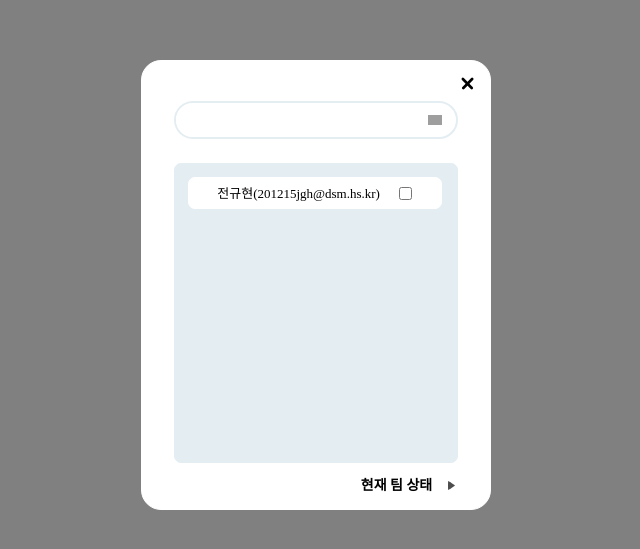
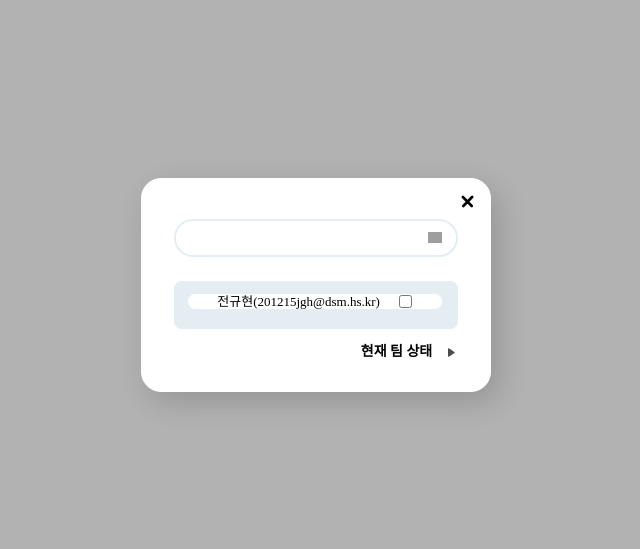
Before and after one commit to Ghyeon1215/Pear_CodeClone, a React (Create React App) app in the folder Main_Gyuhyeon/Avocat_Pear/: page /report-writing-modal in a window 1280 px wide. Shown: the part 115-664 px from the top of the page, without its empty margins (324-964 px from the left). Built offline with nearby package versions, Linux system fonts and the light colour scheme; grey boxes are pictures that could not be loaded; a web font is replaced by a local one.

Commit message:
Modefied RwStyle

```diff
--- a/Main_Gyuhyeon/Avocat_Pear/src/components/styled/Modal/RwModalStyle.js
+++ b/Main_Gyuhyeon/Avocat_Pear/src/components/styled/Modal/RwModalStyle.js
@@ -1,11 +1,15 @@
 import styled from "styled-components";
 
-const Main = styled.div`
+export const Main = styled.div`
+    position: absolute;
+    z-index: 99;
     display: flex;
     justify-content: center;
     align-items: center;
     height: 100vh;
-    background-color: gray;
+    width: 100%;
+    background: rgba(0, 0, 0, 0.3);
+    visibility: ${({visibility})=>visibility};
 
     * {
         margin: 0;
@@ -14,22 +18,25 @@ const Main = styled.div`
     }
 `;
 
-const ModalMain = styled.div`
-    z-index: 5;
+export const ModalMain = styled.div`
+    transition: all .8s;
+    height: ${({height})=>height};
+    opacity: ${({ opas }) => opas};
+    box-shadow: 8px 10px 30px 0 rgba(0, 0, 0, 0.16);
+    overflow: hidden;
     width: 350px;
-    height: 450px;
     border: 1px solid #ffffff;
     border-radius: 20px;
     background-color: #ffffff;
 `;
 
-const ModalSort = styled.div`
+export const ModalSort = styled.div`
     width: 100%;
     height: 100%;
     padding: 1rem 1rem;
 `;
 
-const CloseBtn = styled.div`
+export const CloseBtn = styled.div`
     width: 100%;
     display: flex;
     justify-content: flex-end;
@@ -42,14 +49,14 @@ const CloseBtn = styled.div`
     }
 `;
 
-const SearchInput = styled.div`
+export const SearchInput = styled.div`
     border: 2px solid #e4eef2;
     border-radius: 20px;
     background-color: #ffffff;
     margin: .5rem 1rem;
 `;
 
-const SearchResult = styled.div`
+export const SearchResult = styled.div`
     height: 72%;
     max-height: 72%;
     margin: 1.5rem 1rem 0;
@@ -80,7 +87,12 @@ const SearchResult = styled.div`
     }
 `;
 
-const TeamState = styled.div`
+export const TeamState = styled.div`
+    -ms-user-select: none;
+    -moz-user-select: -moz-none;
+    -khtml-user-select: none;
+    -webkit-user-select: none;
+    user-select: none;
     display: flex;
     justify-content: flex-end;
     margin: 1rem 1rem;
@@ -90,14 +102,3 @@ const TeamState = styled.div`
         cursor: pointer;
     }
 `;
-
-
-export {
-    Main,
-    ModalMain,
-    ModalSort,
-    CloseBtn,
-    SearchInput,
-    SearchResult,
-    TeamState,
-}
```
